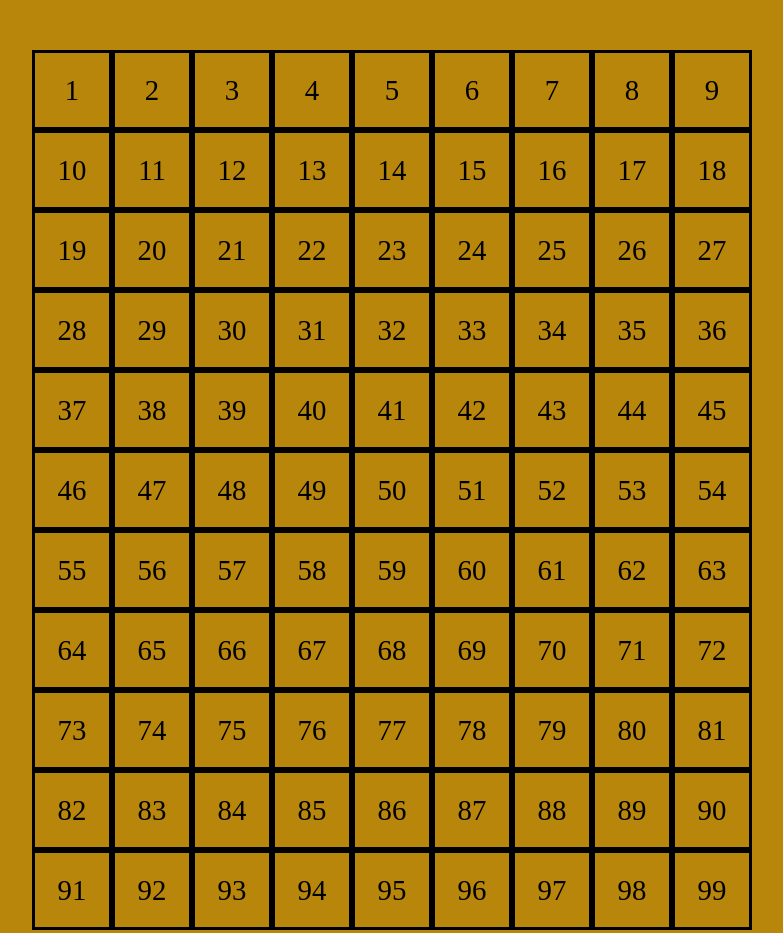
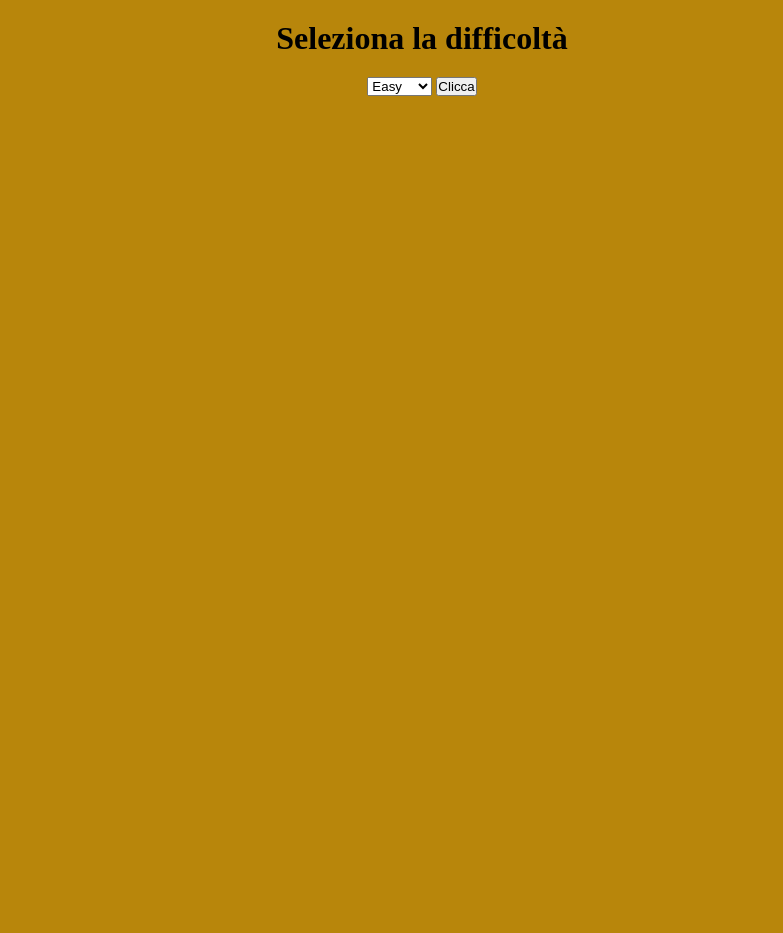
Before and after one commit to arnaldorosa/js-campominato-grid, a plain HTML site: page index.html in a window 1280 px wide. Shown: the whole page, without its empty margins (218-1001 px from the left). After the commit the page ends 806 px from the top, so only its background shows below. Drawn offline with Linux system fonts and the light colour scheme.

Commit message:
html-css correction js added

```diff
--- a/index.html
+++ b/index.html
@@ -7,109 +7,19 @@
     <title>Campominato</title>
 </head>
 <body>
-    <div class="container">
-        <div class="grid">
-            <div class="grid-items">1</div>
-            <div class="grid-items">2</div>
-            <div class="grid-items">3</div>
-            <div class="grid-items">4</div>
-            <div class="grid-items">5</div>
-            <div class="grid-items">6</div>
-            <div class="grid-items">7</div>
-            <div class="grid-items">8</div>
-            <div class="grid-items">9</div>
-            <div class="grid-items">10</div>
-            <div class="grid-items">11</div>
-            <div class="grid-items">12</div>
-            <div class="grid-items">13</div>
-            <div class="grid-items">14</div>
-            <div class="grid-items">15</div>
-            <div class="grid-items">16</div>
-            <div class="grid-items">17</div>
-            <div class="grid-items">18</div>
-            <div class="grid-items">19</div>
-            <div class="grid-items">20</div>
-            <div class="grid-items">21</div>
-            <div class="grid-items">22</div>
-            <div class="grid-items">23</div>
-            <div class="grid-items">24</div>
-            <div class="grid-items">25</div>
-            <div class="grid-items">26</div>
-            <div class="grid-items">27</div>
-            <div class="grid-items">28</div>
-            <div class="grid-items">29</div>
-            <div class="grid-items">30</div>
-            <div class="grid-items">31</div>
-            <div class="grid-items">32</div>
-            <div class="grid-items">33</div>
-            <div class="grid-items">34</div>
-            <div class="grid-items">35</div>
-            <div class="grid-items">36</div>
-            <div class="grid-items">37</div>
-            <div class="grid-items">38</div>
-            <div class="grid-items">39</div>
-            <div class="grid-items">40</div>
-            <div class="grid-items">41</div>
-            <div class="grid-items">42</div>
-            <div class="grid-items">43</div>
-            <div class="grid-items">44</div>
-            <div class="grid-items">45</div>
-            <div class="grid-items">46</div>
-            <div class="grid-items">47</div>
-            <div class="grid-items">48</div>
-            <div class="grid-items">49</div>
-            <div class="grid-items">50</div>
-            <div class="grid-items">51</div>
-            <div class="grid-items">52</div>
-            <div class="grid-items">53</div>
-            <div class="grid-items">54</div>
-            <div class="grid-items">55</div>
-            <div class="grid-items">56</div>
-            <div class="grid-items">57</div>
-            <div class="grid-items">58</div>
-            <div class="grid-items">59</div>
-            <div class="grid-items">60</div>
-            <div class="grid-items">61</div>
-            <div class="grid-items">62</div>
-            <div class="grid-items">63</div>
-            <div class="grid-items">64</div>
-            <div class="grid-items">65</div>
-            <div class="grid-items">66</div>
-            <div class="grid-items">67</div>
-            <div class="grid-items">68</div>
-            <div class="grid-items">69</div>
-            <div class="grid-items">70</div>
-            <div class="grid-items">71</div>
-            <div class="grid-items">72</div>
-            <div class="grid-items">73</div>
-            <div class="grid-items">74</div>
-            <div class="grid-items">75</div>
-            <div class="grid-items">76</div>
-            <div class="grid-items">77</div>
-            <div class="grid-items">78</div>
-            <div class="grid-items">79</div>
-            <div class="grid-items">80</div>
-            <div class="grid-items">81</div>
-            <div class="grid-items">82</div>
-            <div class="grid-items">83</div>
-            <div class="grid-items">84</div>
-            <div class="grid-items">85</div>
-            <div class="grid-items">86</div>
-            <div class="grid-items">87</div>
-            <div class="grid-items">88</div>
-            <div class="grid-items">89</div>
-            <div class="grid-items">90</div>
-            <div class="grid-items">91</div>
-            <div class="grid-items">92</div>
-            <div class="grid-items">93</div>
-            <div class="grid-items">94</div>
-            <div class="grid-items">95</div>
-            <div class="grid-items">96</div>
-            <div class="grid-items">97</div>
-            <div class="grid-items">98</div>
-            <div class="grid-items">99</div>
-        </div>
+    <h1>Seleziona la difficoltà</h1>
+
+    <div class="game-bar">
+        <select name="" id="diff">
+            <option value="easy">Easy</option>
+            <option value="normal">Normal</option>
+            <option value="hard">Hard</option>
+        </select>
+
+        <button id="start">Clicca</button>
     </div>
+
+    <div class="container-game"></div>
 
     <script src="./main.js"></script>
 </body>
--- a/main.js
+++ b/main.js
@@ -0,0 +1,34 @@
+const startButton = document.getElementById('start')
+const container = document.querySelector('.container-game')
+
+startButton.addEventListener('click', function(){
+    container.innerHTML = '';
+    if(document.getElementById('diff').value == 'easy') {
+        createMyElement(100, 'square-7');
+        }
+
+
+    else if (document.getElementById('diff').value == 'normal') {
+        createMyElement(81, 'square-9');
+    }
+
+    else if (document.getElementById('diff').value == 'hard') {
+        createMyElement(49, 'square-10');
+    }
+
+
+})
+
+
+function createMyElement(cellNumber, classes) {
+    for(i = 1; i <= cellNumber; i++) {
+        const newDiv = document.createElement('div');
+        container.append(newDiv);
+        newDiv.append(i)
+        newDiv.classList.add('square', classes)
+        newDiv.addEventListener('click', function(){
+            this.classList.toggle('active');
+            console.log(this.innerHTML);
+        })
+    }
+}
--- a/style.css
+++ b/style.css
@@ -1,6 +1,6 @@
 * {
+    margin: 0;
     padding: 0;
-    margin: 0;
     box-sizing: border-box;
 }
 
@@ -8,26 +8,56 @@ body {
     background-color: darkgoldenrod;
 }
 
-.container {
+.container-game {
+    max-width: 700px;
+    height: 700px;
+    margin: auto;
     display: flex;
-    width: 780px;
-    margin: 0 auto;
-    justify-content: center;
-    align-items: center;
+    flex-wrap: wrap;
 }
 
-.grid {
-    display: flex;
-    flex-wrap: wrap;
-    margin: 50px 0;
+h1 {
+    text-align: center;
+    margin: 20px 0;
+    color: black;
 }
 
-.grid-items {
+.game-bar {
+    text-align: center;
+    margin-bottom: 10px;
+}
+
+.square {
+    border: 3px solid black;
+    cursor: pointer;
     display: flex;
     justify-content: center;
     align-items: center;
-    width: 80px;
-    height: 80px;
-    border: 3px solid black;
-    font-size: 1.8rem;
+    margin: 2px;
+    transition: all 0.2s ease-in-out;
 }
+
+.square-10 {
+    width: calc((100% / 10) - 4px);
+    height: calc(100% / 10);
+}
+
+.square-9 {
+    width: calc((100% / 9) - 4px);
+    height: calc(100% / 9);
+}
+
+.square-7 {
+    width: calc((100% / 7) - 4px);
+    height: calc(100% / 7);
+}
+
+.container-game > .square:hover {
+    background-color: black;
+    color: black;
+}
+
+.active {
+    background-color: black;
+    color: black;
+}
```
